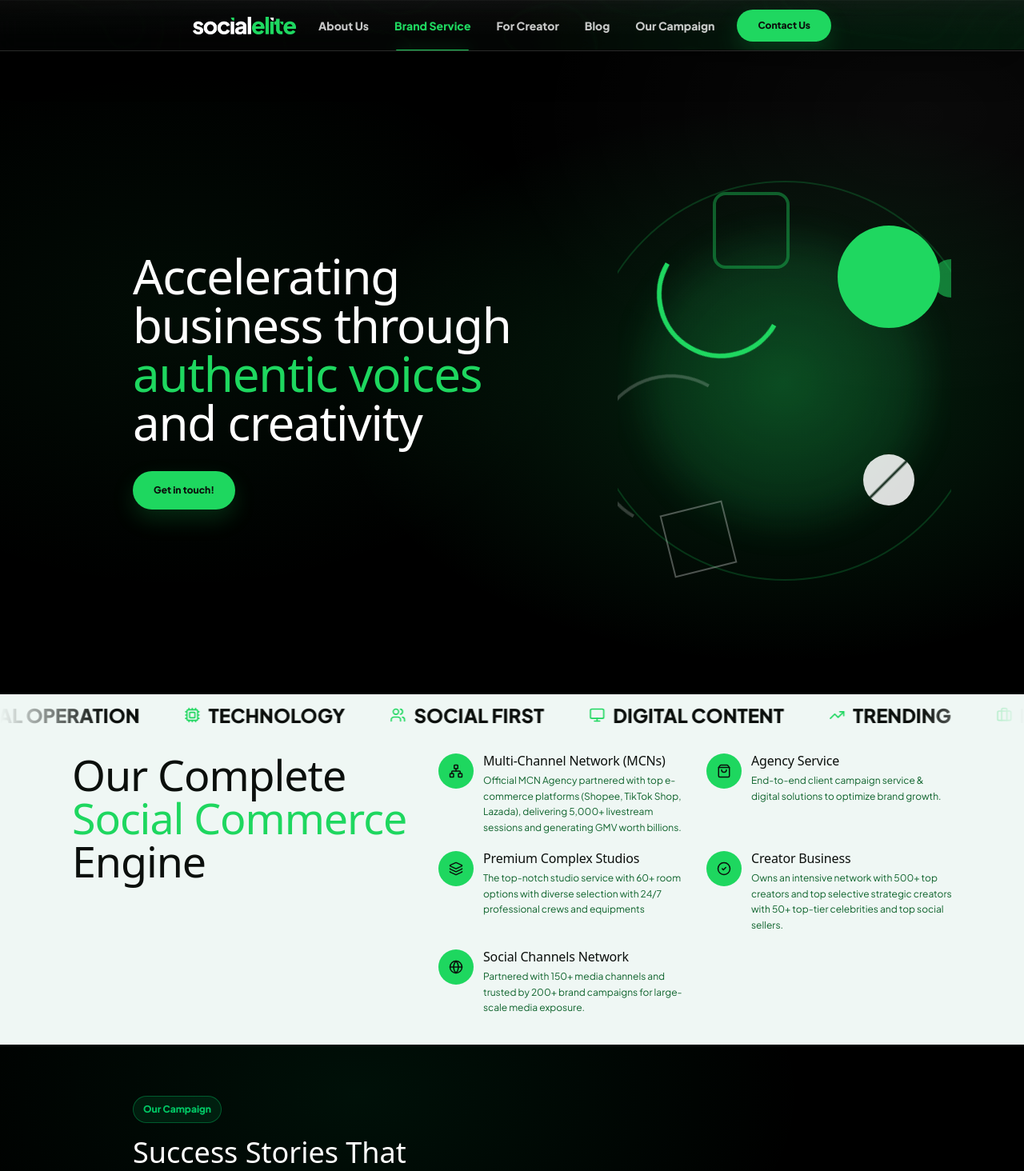
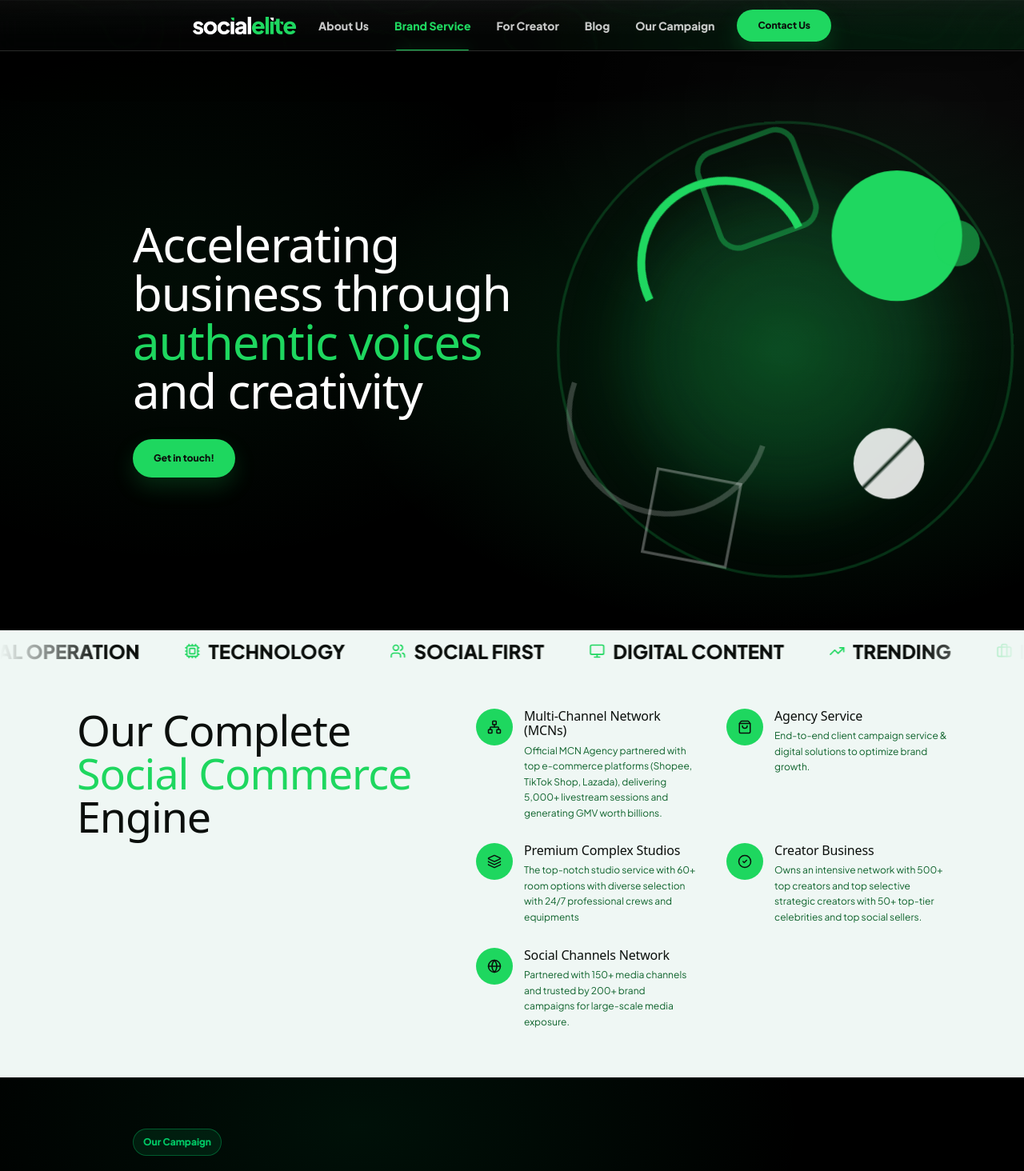
Before and after one commit to hungdomanh95/social-elite, a React (Vite) app: page /brand-service in a window 1280 px wide. Shown: the top 1464 px of the page at 80% size. Built offline with nearby package versions, Linux system fonts and the light colour scheme; a web font is replaced by a local one.

Commit message:
fix brandservice

```diff
--- a/src/pages/BrandServicePage/sections/engine/engine.styled.ts
+++ b/src/pages/BrandServicePage/sections/engine/engine.styled.ts
@@ -1,5 +1,5 @@
 import styled from "styled-components";
-import { Container as BaseContainer } from "@/shared/components/Container";
+// import { Container as BaseContainer } from "@/shared/components/Container";
 
 const bp = { md: 768, lg: 1024, xl: 1280 };
 
@@ -8,12 +8,10 @@ export const EngineSection = styled.section`
   color: #0b0f0c;
 
   padding-bottom: var(--space-9);
-
 `;
 
-export const EngineContainer = styled(BaseContainer)`
-  max-width: 1100px;
-  padding:0;
+export const EngineContainer = styled.section`
+  /* giữ padding chuẩn của Container shared để đồng nhất toàn site */
 `;
 
 export const TickerWrap = styled.div`
@@ -46,13 +44,16 @@ export const TickerItem = styled.span`
 
 export const EngineRow = styled.div`
   display: flex;
-  align-items: flex-start;
-  justify-content: space-between;
+  justify-content: center;
+  padding: 24px 96px;
 
-  /* ✅ gap co giãn theo viewport => màn lớn nhìn “đều”
-  gap: clamp(40px, 5vw, 96px); */
+  /* ✅ quan trọng: cho phép wrap để Title không đè qua Grid */
+  /* flex-wrap: wrap; */
 
-  gap:var(--space-10);
+  /* ✅ gap “đẹp” hơn: row/column riêng */
+  gap: clamp(22px, 3vw, 34px) clamp(40px, 5vw, 88px);
+
+  /* không dùng space-between để tránh layout bị “kéo giãn” khó kiểm soát */
 
   @media (max-width: ${bp.lg}px) {
     flex-direction: column;
@@ -73,6 +74,10 @@ export const EngineTitle = styled.h2`
 
   font-size: clamp(42px, 4.2vw, 72px);
 
+  /* ✅ cố định “cột trái” hợp lý để không đè Grid */
+  flex: 0 0 clamp(420px, 40%, 560px);
+  max-width: 560px;
+
   .line {
     display: block;
     white-space: nowrap;
@@ -82,11 +87,10 @@ export const EngineTitle = styled.h2`
     color: var(--accent);
   }
 
-  /* ✅ cân đối hơn ở màn lớn */
-  width: min(560px, 42%);
+  @media (max-width: ${bp.lg}px) {
+    flex: none;
+    max-width: none;
 
-  @media (max-width: ${bp.lg}px) {
-    width: 100%;
     .line {
       white-space: normal;
     }
@@ -99,10 +103,10 @@ export const EngineTitle = styled.h2`
 
 export const FeatureGrid = styled.div`
   --cols: 2;
-  --gapX: var(--space-7);
-  --gapY: var(--space-5);
 
-  /* flex: 1 1 auto; */
+  /* ✅ spacing thoáng + co giãn theo viewport */
+  --gapX: clamp(28px, 2.8vw, 44px);
+  --gapY: clamp(18px, 2.2vw, 28px);
 
   display: flex;
   flex-wrap: wrap;
@@ -110,16 +114,15 @@ export const FeatureGrid = styled.div`
   row-gap: var(--gapY);
   align-items: flex-start;
 
-  /* ✅ tránh bị quá rộng gây “thô”, nhưng vẫn đủ thoáng ở màn lớn */
+  /* ✅ cột phải: cho phép co giãn nhưng có “mức tối thiểu” để đỡ bí */
+  flex: 1 1 560px;
+  min-width: 0;
+
+  /* ✅ tránh bị quá rộng, giữ đúng feel UI */
   max-width: 760px;
 
   > * {
     flex: 0 0 calc((100% - (var(--cols) - 1) * var(--gapX)) / var(--cols));
-  }
-
-  @media (max-width: ${bp.xl}px) {
-    --gapX: 28px;
-    --gapY: 20px;
   }
 
   @media (max-width: ${bp.md}px) {
@@ -137,7 +140,7 @@ export const FeatureGrid = styled.div`
 
 export const FeatureItem = styled.div`
   display: flex;
-  gap: 12px;
+  gap: 14px;
   align-items: flex-start;
 
   transition: transform 180ms ease;
@@ -157,8 +160,8 @@ export const FeatureItem = styled.div`
 export const FeatureIcon = styled.div`
   flex: 0 0 auto;
 
-  width: 44px;
-  height: 44px;
+  width: 46px;
+  height: 46px;
   border-radius: 999px;
   background: var(--accent);
 
--- a/src/pages/BrandServicePage/sections/hero/OrbitVisual.tsx
+++ b/src/pages/BrandServicePage/sections/hero/OrbitVisual.tsx
@@ -1,13 +1,42 @@
-import { useEffect, useRef } from "react";
+import { useEffect, useMemo, useRef, useState } from "react";
 import * as S from "./orbitVisual.styled";
 
 type Props = {
   className?: string;
+  /** desktop/tablet */
+  scale?: number;
+  /** mobile */
+  scaleMobile?: number;
 };
 
-export default function OrbitVisual({ className }: Props) {
+export default function OrbitVisual({
+  className,
+  scale = 2,
+  scaleMobile = 1.25,
+}: Props) {
   const stageRef = useRef<HTMLDivElement | null>(null);
   const rafRef = useRef<number | null>(null);
+
+  const [isMobile, setIsMobile] = useState(false);
+
+  useEffect(() => {
+    const mq = window.matchMedia?.("(max-width: 768px)");
+    if (!mq) return;
+
+    const onChange = () => setIsMobile(mq.matches);
+    onChange();
+
+    // safari fallback
+    if (mq.addEventListener) mq.addEventListener("change", onChange);
+    else mq.addListener(onChange);
+
+    return () => {
+      if (mq.removeEventListener) mq.removeEventListener("change", onChange);
+      else mq.removeListener(onChange);
+    };
+  }, []);
+
+  const sceneScale = useMemo(() => (isMobile ? scaleMobile : scale), [isMobile, scale, scaleMobile]);
 
   useEffect(() => {
     const el = stageRef.current;
@@ -16,18 +45,20 @@ export default function OrbitVisual({ className }: Props) {
     const mediaReduce = window.matchMedia?.("(prefers-reduced-motion: reduce)");
     if (mediaReduce?.matches) return;
 
+    // ✅ mobile: bỏ parallax cho nhẹ + tránh “giật” khi touch/scroll
+    if (isMobile) return;
+
     let tx = 0,
-      ty = 0; // target
+      ty = 0;
     let cx = 0,
-      cy = 0; // current
+      cy = 0;
 
     const onMove = (e: PointerEvent) => {
       const r = el.getBoundingClientRect();
       const nx = (e.clientX - (r.left + r.width / 2)) / (r.width / 2);
       const ny = (e.clientY - (r.top + r.height / 2)) / (r.height / 2);
 
-      // clamp + scale px
-      const max = 14;
+      const max = Math.min(14, Math.max(7, r.width * 0.02));
       tx = Math.max(-1, Math.min(1, nx)) * max;
       ty = Math.max(-1, Math.min(1, ny)) * max;
     };
@@ -38,7 +69,6 @@ export default function OrbitVisual({ className }: Props) {
     };
 
     const tick = () => {
-      // lerp
       cx += (tx - cx) * 0.08;
       cy += (ty - cy) * 0.08;
 
@@ -50,7 +80,6 @@ export default function OrbitVisual({ className }: Props) {
 
     el.addEventListener("pointermove", onMove);
     el.addEventListener("pointerleave", onLeave);
-
     rafRef.current = requestAnimationFrame(tick);
 
     return () => {
@@ -58,11 +87,12 @@ export default function OrbitVisual({ className }: Props) {
       el.removeEventListener("pointerleave", onLeave);
       if (rafRef.current) cancelAnimationFrame(rafRef.current);
     };
-  }, []);
+  }, [isMobile]);
 
   return (
     <S.Stage ref={stageRef} className={className} aria-hidden="true">
       <S.Center>
+        <S.Scene $scale={sceneScale}>
           <S.BackdropDisk />
 
           <S.OuterRing />
@@ -78,6 +108,7 @@ export default function OrbitVisual({ className }: Props) {
 
           <S.SquareOutline />
           <S.RoundedSquare />
+        </S.Scene>
       </S.Center>
     </S.Stage>
   );
--- a/src/pages/BrandServicePage/sections/hero/hero.styled.ts
+++ b/src/pages/BrandServicePage/sections/hero/hero.styled.ts
@@ -124,7 +124,6 @@ export const HeroVisual = styled.div`
   align-items: center;
   justify-content: center;
 
-  /* để OrbitVisual fit full */
   > * {
     width: 100%;
     height: 100%;
@@ -135,8 +134,9 @@ export const HeroVisual = styled.div`
   }
 
   @media (max-width: ${bp.md}px) {
-    width: min(520px, 92%);
+    width: min(420px, 92%);
+    max-width: 420px;
     align-self: center;
-    margin-top: 6px;
+    margin-top: 10px;
   }
 `;
--- a/src/pages/BrandServicePage/sections/hero/index.tsx
+++ b/src/pages/BrandServicePage/sections/hero/index.tsx
@@ -31,7 +31,7 @@ export default function BrandServiceHero({ onContactClick }: Props) {
           </S.HeroCopy>
 
           <S.HeroVisual aria-hidden data-reveal>
-            <OrbitVisual />
+            <OrbitVisual scale={1.7} scaleMobile={1.2} />
           </S.HeroVisual>
         </S.HeroRow>
       </S.Container>
--- a/src/pages/BrandServicePage/sections/hero/orbitVisual.styled.ts
+++ b/src/pages/BrandServicePage/sections/hero/orbitVisual.styled.ts
@@ -26,7 +26,6 @@ const rotateTiny = keyframes`
   to { transform: rotate(360deg); }
 `;
 
-/* ✅ FIX: arc rotate “local”, không dùng translate(-50%, -50%) (tránh gạch đỏ) */
 const arcWhiteRotate = keyframes`
   from { transform: rotate(300deg); }
   to   { transform: rotate(-60deg); }
@@ -37,26 +36,31 @@ const arcGreenRotate = keyframes`
   to   { transform: rotate(120deg); }
 `;
 
-/* ✅ square dưới-trái quay cực chậm, giữ cảm giác tĩnh như UI (tránh lệch/2 square chồng) */
 const squareRotate = keyframes`
   from { transform: rotate(-14deg); }
   to   { transform: rotate(346deg); }
 `;
 
 export const Stage = styled.div`
-  display: none;
-
-  @media (min-width: ${bp.lg}px) {
-    display: block;
-  }
-
   position: relative;
   width: 100%;
-  height: 600px;
-  overflow: hidden;
+  height: 100%;
+
+  /* ✅ nếu parent không set height thì vẫn có size tối thiểu */
+  min-height: 280px;
+
+  overflow: visible;
 
   --px: 0px;
   --py: 0px;
+
+  --safe: clamp(10px, 2vw, 22px);
+  padding-inline: var(--safe);
+  box-sizing: border-box;
+
+  @media (min-width: ${bp.lg}px) {
+    min-height: 520px;
+  }
 `;
 
 export const Center = styled.div`
@@ -64,10 +68,19 @@ export const Center = styled.div`
   left: 50%;
   top: 50%;
 
-  width: min(560px, 72vw);
+  width: min(560px, calc(100% - (var(--safe) * 2)));
   aspect-ratio: 1 / 1;
 
   transform: translate(calc(-50% + var(--px)), calc(-50% + var(--py)));
+  will-change: transform;
+`;
+
+export const Scene = styled.div<{ $scale: number }>`
+  position: absolute;
+  inset: 0;
+
+  transform-origin: 50% 50%;
+  transform: ${({ $scale }) => `scale(${$scale})`};
   will-change: transform;
 `;
 
@@ -86,8 +99,8 @@ export const OuterRing = styled.div`
   position: absolute;
   left: 50%;
   top: 50%;
-  width: 500px;
-  height: 500px;
+  width: 90%;
+  height: 90%;
   border-radius: 999px;
   border: 2px solid rgba(31, 215, 96, 0.20);
 
@@ -100,8 +113,8 @@ export const Glow = styled.div`
   position: absolute;
   left: 50%;
   top: 50%;
-  width: 350px;
-  height: 350px;
+  width: 62%;
+  height: 62%;
   border-radius: 999px;
   background: rgba(31, 215, 96, 0.10);
   filter: blur(24px);
@@ -113,10 +126,10 @@ export const Glow = styled.div`
 
 export const BigDot = styled.div`
   position: absolute;
-  top: 86px;
-  right: 86px;
-  width: 128px;
-  height: 128px;
+  top: 15%;
+  right: 15%;
+  width: clamp(96px, 22%, 128px);
+  height: clamp(96px, 22%, 128px);
   border-radius: 999px;
   background: #1fd760;
 
@@ -126,10 +139,10 @@ export const BigDot = styled.div`
 
 export const SmallDot = styled.div`
   position: absolute;
-  top: 128px;
-  right: 48px;
-  width: 48px;
-  height: 48px;
+  top: 22%;
+  right: 9%;
+  width: clamp(34px, 9%, 48px);
+  height: clamp(34px, 9%, 48px);
   border-radius: 999px;
   background: rgba(31, 215, 96, 0.55);
 
@@ -137,13 +150,12 @@ export const SmallDot = styled.div`
   will-change: transform;
 `;
 
-/* ✅ FIX gạch đỏ: arc trắng quay đúng tâm của chính nó */
 export const ArcWhite = styled.div`
   position: absolute;
-  left: 42px;
-  bottom: 96px;
-  width: 192px;
-  height: 192px;
+  left: 7%;
+  bottom: 17%;
+  width: clamp(150px, 34%, 192px);
+  height: clamp(150px, 34%, 192px);
   border-radius: 999px;
   border: 4px solid rgba(255, 255, 255, 0.20);
 
@@ -155,13 +167,12 @@ export const ArcWhite = styled.div`
   will-change: transform;
 `;
 
-/* ✅ FIX: arc xanh cũng quay đúng tâm (không bị lệch theo translate) */
 export const ArcGreen = styled.div`
   position: absolute;
-  left: 120px;
-  top: 92px;
-  width: 160px;
-  height: 160px;
+  left: 21%;
+  top: 16%;
+  width: clamp(128px, 28%, 160px);
+  height: clamp(128px, 28%, 160px);
   border-radius: 999px;
   border: 6px solid #1fd760;
 
@@ -175,13 +186,12 @@ export const ArcGreen = styled.div`
 
 export const WhiteMini = styled.div`
   position: absolute;
-  right: 118px;
-  bottom: 124px;
-  width: 64px;
-  height: 64px;
+  right: 21%;
+  bottom: 22%;
+  width: clamp(50px, 14%, 64px);
+  height: clamp(50px, 14%, 64px);
   border-radius: 999px;
 
-  /* ✅ vệt chéo như ảnh gốc */
   background: linear-gradient(
     135deg,
     rgba(255, 255, 255, 0.86) 0%,
@@ -195,13 +205,12 @@ export const WhiteMini = styled.div`
   will-change: transform;
 `;
 
-/* ✅ gạch xanh: chỉ còn 1 square dưới-trái (quay rất chậm) */
 export const SquareOutline = styled.div`
   position: absolute;
-  left: 132px;
-  bottom: 42px;
-  width: 80px;
-  height: 80px;
+  left: 23%;
+  bottom: 8%;
+  width: clamp(64px, 16%, 80px);
+  height: clamp(64px, 16%, 80px);
   border: 2px solid rgba(255, 255, 255, 0.30);
 
   transform: rotate(-14deg);
@@ -210,13 +219,12 @@ export const SquareOutline = styled.div`
   will-change: transform;
 `;
 
-/* square bo góc xanh (top-left) */
 export const RoundedSquare = styled.div`
   position: absolute;
-  left: 190px;
-  top: 44px;
-  width: 96px;
-  height: 96px;
+  left: 34%;
+  top: 8%;
+  width: clamp(78px, 20%, 96px);
+  height: clamp(78px, 20%, 96px);
   border: 4px solid rgba(31, 215, 96, 0.40);
   border-radius: 16px;
 
```
Lines whose indentation alone changed are shown as unchanged.
